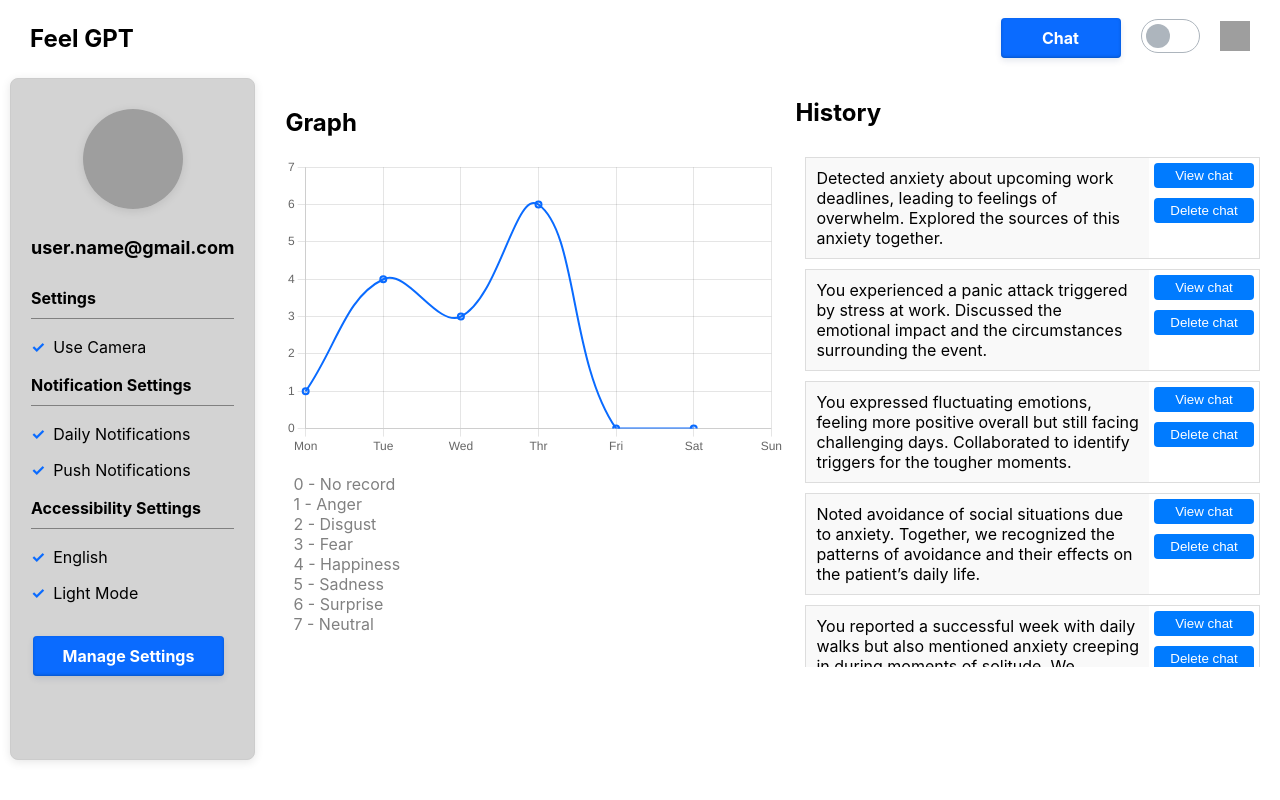
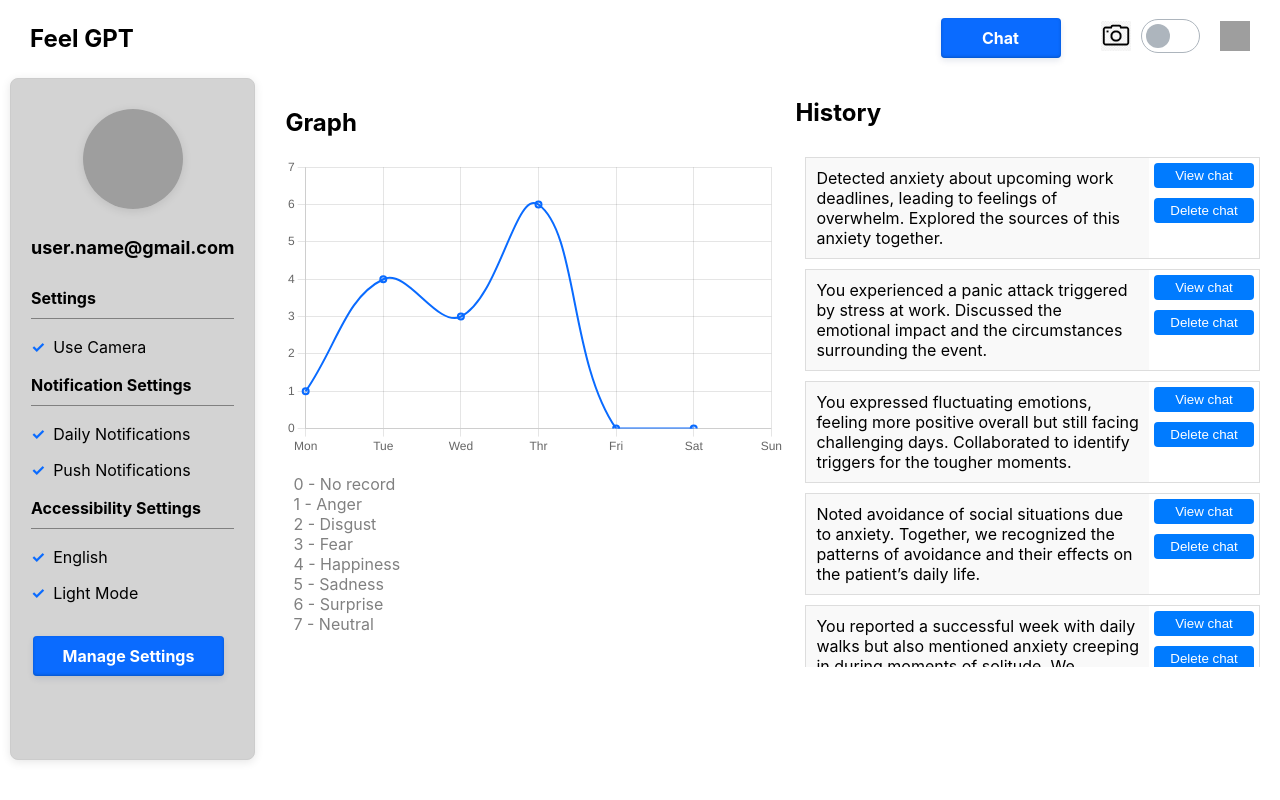
Before and after one commit to AntonioMisic77/FeelGPT, a React (Create React App) app: page /my-info in a window 1280 px wide. Built offline with nearby package versions, Linux system fonts and the light colour scheme; grey boxes are pictures that could not be loaded.

Commit message:
add camera icon

```diff
--- a/src/components/Navbar.js
+++ b/src/components/Navbar.js
@@ -20,6 +20,19 @@ const Navbar = ({ darkMode, setDarkMode }) => {
                 </button>
             </Link>
           )}
+          <div>
+            {/* TASK-> its not implemented opening camera if wanted connected to this icon */}
+          <img
+                src={
+
+
+                    "../images/camera.png"
+                }
+                alt=""
+                className="user-icon"
+              />
+          </div>
+
 
           <div class="checkbox-wrapper-64">
             <label class="switch">
```
Also changed, not shown: public/images/camera.png (added).
